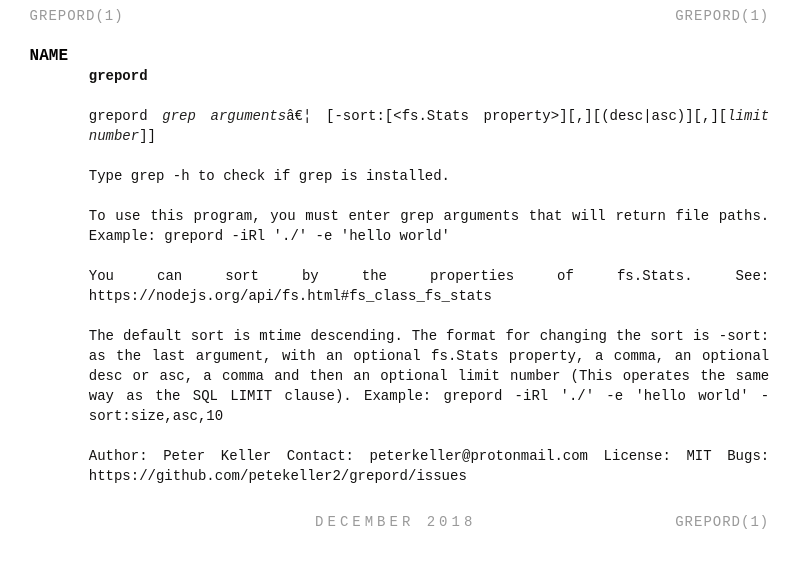
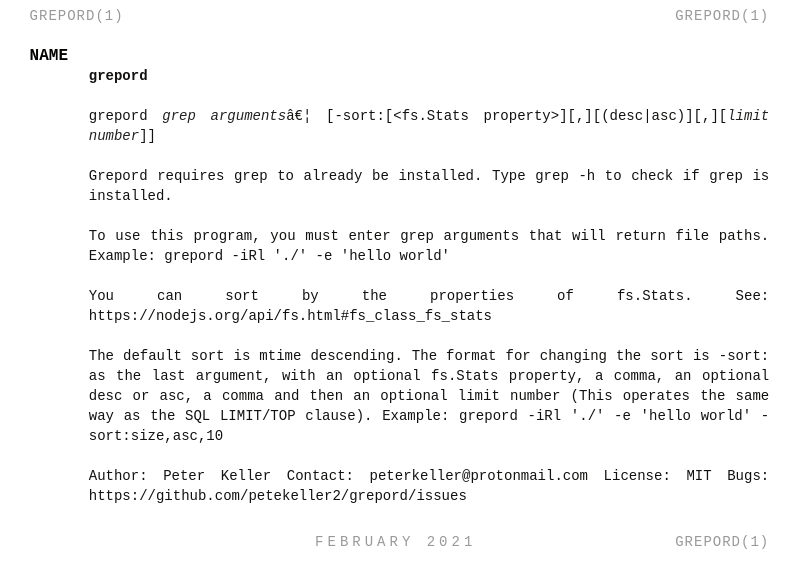
Before and after one commit to petekeller2/grepord, a website: page man/grepord.1.html in a window 1280 px wide. Shown: the whole page, without its empty margins (0-802 px from the left). Drawn offline with Linux system fonts and the light colour scheme.

Commit message:
Update man pages

```diff
--- a/man/grepord.1.html
+++ b/man/grepord.1.html
@@ -68,7 +68,7 @@
 </p>
 <p>grepord <var>grep arguments</var>… [-sort:[&lt;fs.Stats property>][,][(desc|asc)][,][<var>limit number</var>]]</p>
 
-<p>Type grep -h to check if grep is installed.</p>
+<p>Grepord requires grep to already be installed. Type grep -h to check if grep is installed.</p>
 
 <p>To use this program, you must enter grep arguments that will return file paths. Example: grepord -iRl './' -e 'hello world'</p>
 
@@ -78,7 +78,7 @@
 the sort is -sort: as the last argument, with an optional
 fs.Stats property, a comma, an optional desc or asc, a comma and
 then an optional limit number (This operates the same way as the
-SQL LIMIT clause). Example: grepord -iRl './' -e 'hello world' -sort:size,asc,10</p>
+SQL LIMIT/TOP clause). Example: grepord -iRl './' -e 'hello world' -sort:size,asc,10</p>
 
 <p>Author: Peter Keller
 Contact: peterkeller@protonmail.com
@@ -88,7 +88,7 @@ Bugs: https://github.com/petekeller2/grepord/issues</p>
 
   <ol class='man-decor man-foot man foot'>
     <li class='tl'></li>
-    <li class='tc'>December 2018</li>
+    <li class='tc'>February 2021</li>
     <li class='tr'>grepord(1)</li>
   </ol>
 
```
Also changed, not shown: 2 other files.
